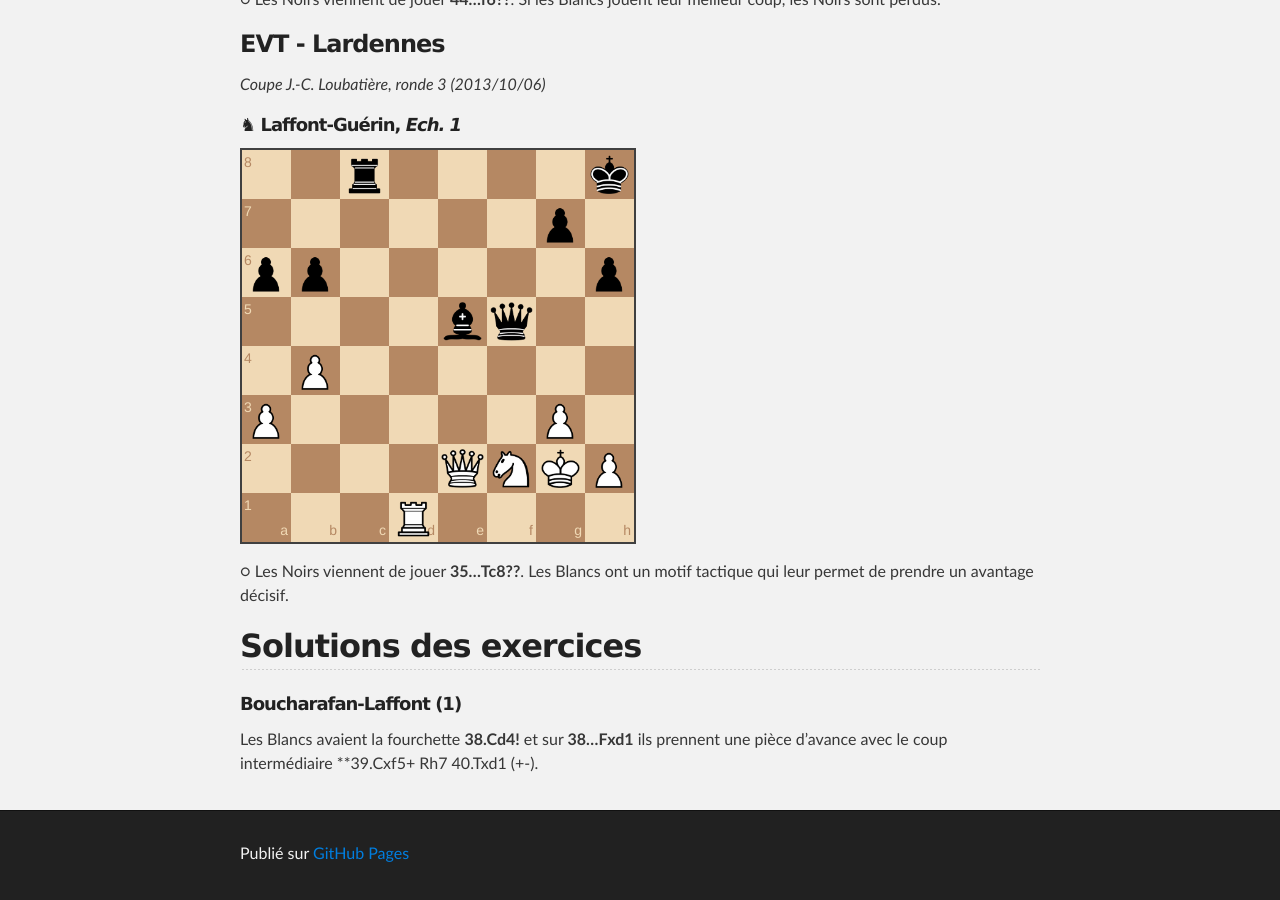
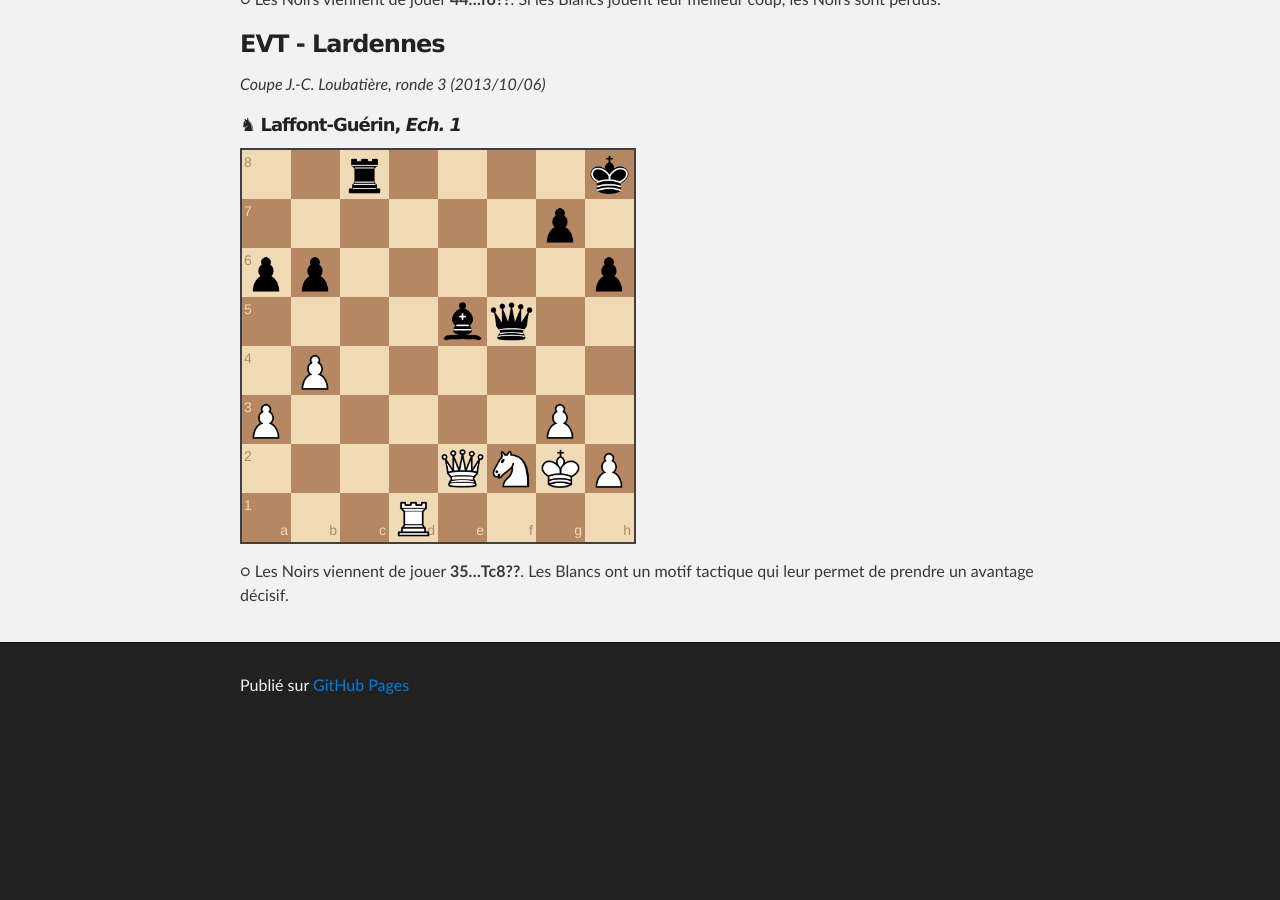
Before and after one commit to echiquier-villeneuve-tolosane/echiquier-villeneuve-tolosane.github.io, a Jekyll site: the page built from exercices.md, in a window 1280 px wide and 900 px high, scrolled down 14433 px. Built offline with Jekyll 4.4.1, drawn with Linux system fonts in a browser that asks for light colours; nearby versions of some CDN libraries; after the commit the page ends 15165 px from its top, so only the background shows below that.

Commit message:
Updated exercices.md

```diff
--- a/exercices.md
+++ b/exercices.md
@@ -221,9 +221,3 @@ _Coupe J.-C. Loubatière, ronde 3 (2013/10/06)_
 `2r4k/6p1/pp5p/4bq2/1P6/P5P1/4QNKP/3R4 w - - 4 35`
 
 &#9675; Les Noirs viennent de jouer **35...Tc8??**. Les Blancs ont un motif tactique qui leur permet de prendre un avantage décisif.
-
-
-## Solutions des exercices
-
-##### Boucharafan-Laffont (1)
-Les Blancs avaient la fourchette **38.Cd4!** et sur **38...Fxd1** ils prennent une pièce d'avance avec le coup intermédiaire **39.Cxf5+ Rh7 40.Txd1 (+-).
```
